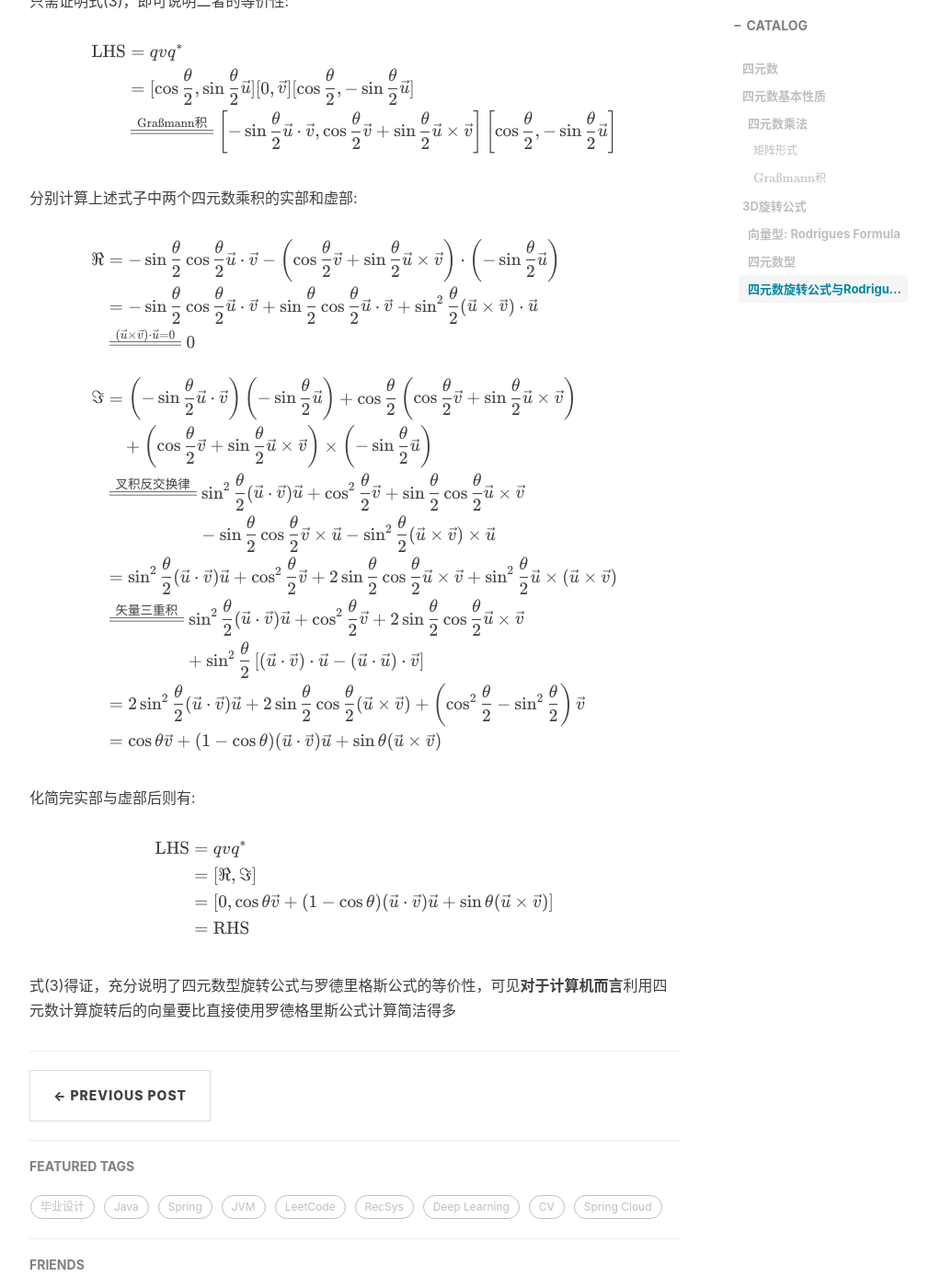
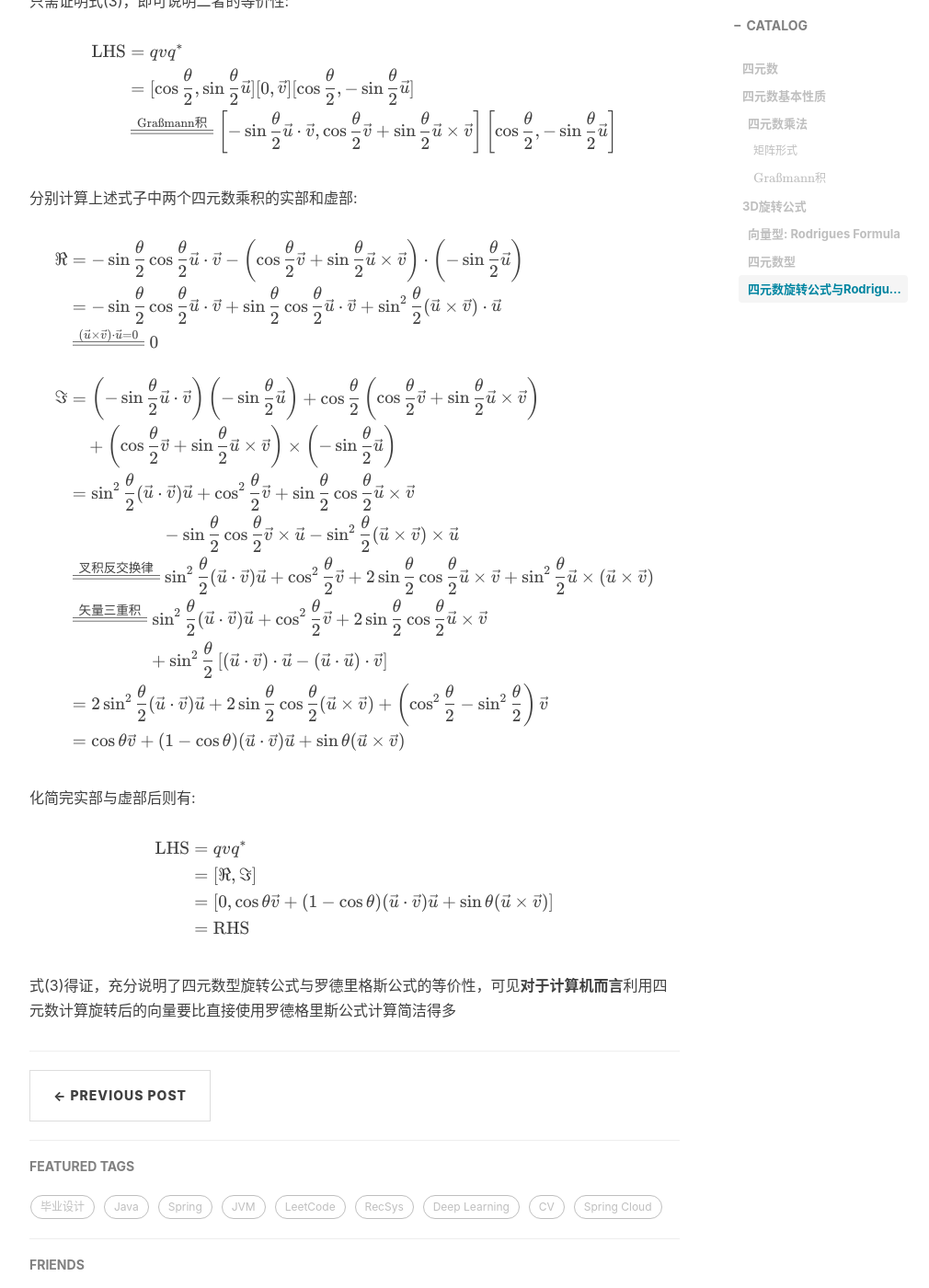
Before and after one commit to Penistrong/penistrong.github.io, a Jekyll site: the page built from _posts/2023-07-17-[OpenCV] Quaternion and Rotation.md, in a window 1280 px wide and 1400 px high, scrolled down 2223 px. Shown: the whole window at 92% size, without its empty margins (233-1243 px from the left). Built offline with Jekyll 4.4.1, drawn with Linux system fonts in a browser that asks for light colours; nearby versions of some CDN libraries; comment, search, counter and statistics services are not loaded.

Commit message:
[Modify] Correct wrong formula position

```diff
--- a/_posts/2023-07-17-[OpenCV] Quaternion and Rotation.md
+++ b/_posts/2023-07-17-[OpenCV] Quaternion and Rotation.md
@@ -101,9 +101,9 @@ $$
 \Im &= \left( -\sin{\frac{\theta}{2}}\vec{u} \cdot \vec{v} \right) \left( -\sin{\frac{\theta}{2}}\vec{u} \right)
        +\cos{\frac{\theta}{2}} \left( \cos{\frac{\theta}{2}\vec{v}} + \sin{\frac{\theta}{2}}\vec{u} \times \vec{v} \right) \\
     & ~~~~ + \left( \cos{\frac{\theta}{2}}\vec{v} + \sin{\frac{\theta}{2}\vec{u} \times \vec{v}} \right) \times \left( -\sin{\frac{\theta}{2}}\vec{u} \right) \\
-    &\xlongequal{\textrm{叉积反交换律}} \sin^2{\frac{\theta}{2}}(\vec{u} \cdot \vec{v})\vec{u} + \cos^2{\frac{\theta}{2}}\vec{v} + \sin{\frac{\theta}{2}}\cos{\frac{\theta}{2}}\vec{u} \times \vec{v} \\
+    &= \sin^2{\frac{\theta}{2}}(\vec{u} \cdot \vec{v})\vec{u} + \cos^2{\frac{\theta}{2}}\vec{v} + \sin{\frac{\theta}{2}}\cos{\frac{\theta}{2}}\vec{u} \times \vec{v} \\
     & ~~~~~~~~~~~~~~~~~~~~~ - \sin{\frac{\theta}{2}}\cos{\frac{\theta}{2}}\vec{v} \times \vec{u} - \sin^2{\frac{\theta}{2}}(\vec{u} \times \vec{v}) \times \vec{u} \\
-    &= \sin^2{\frac{\theta}{2}}(\vec{u} \cdot \vec{v})\vec{u} + \cos^2{\frac{\theta}{2}}\vec{v} + 2\sin{\frac{\theta}{2}}\cos{\frac{\theta}{2}}\vec{u} \times \vec{v} + \sin^2{\frac{\theta}{2}}\vec{u} \times (\vec{u} \times \vec{v}) \\
+    &\xlongequal{\textrm{叉积反交换律}} \sin^2{\frac{\theta}{2}}(\vec{u} \cdot \vec{v})\vec{u} + \cos^2{\frac{\theta}{2}}\vec{v} + 2\sin{\frac{\theta}{2}}\cos{\frac{\theta}{2}}\vec{u} \times \vec{v} + \sin^2{\frac{\theta}{2}}\vec{u} \times (\vec{u} \times \vec{v}) \\
     &\xlongequal{\textrm{矢量三重积}} \sin^2{\frac{\theta}{2}}(\vec{u} \cdot \vec{v})\vec{u} + \cos^2{\frac{\theta}{2}}\vec{v} + 2\sin{\frac{\theta}{2}}\cos{\frac{\theta}{2}}\vec{u} \times \vec{v} \\
     & ~~~~~~~~~~~~~~~~~~ + \sin^2{\frac{\theta}{2}}\left[ (\vec{u} \cdot \vec{v}) \cdot \vec{u} - (\vec{u} \cdot \vec{u}) \cdot \vec{v} \right] \\
     &= 2\sin^2{\frac{\theta}{2}}(\vec{u} \cdot \vec{v})\vec{u} + 2\sin{\frac{\theta}{2}}\cos{\frac{\theta}{2}}(\vec{u} \times \vec{v}) + \left( \cos^2{\frac{\theta}{2}} - \sin^2{\frac{\theta}{2}} \right)\vec{v} \\
```
